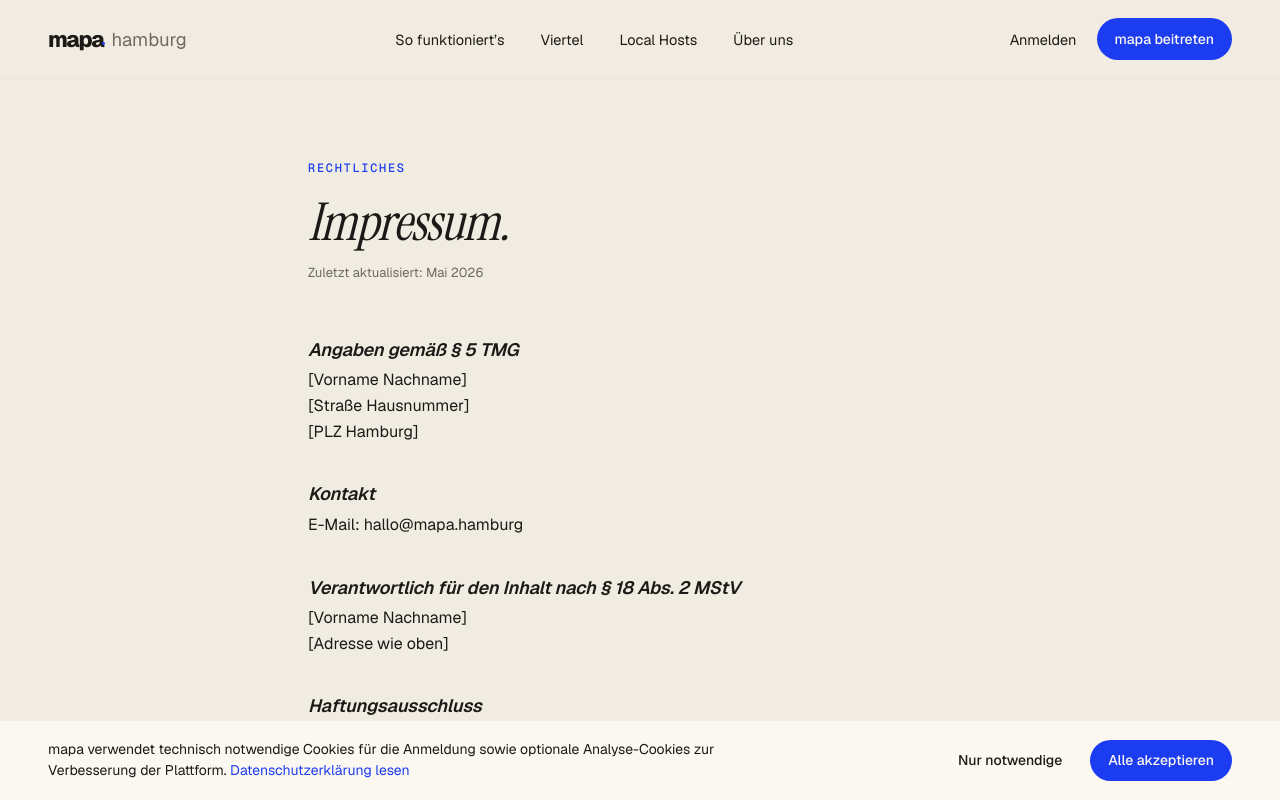
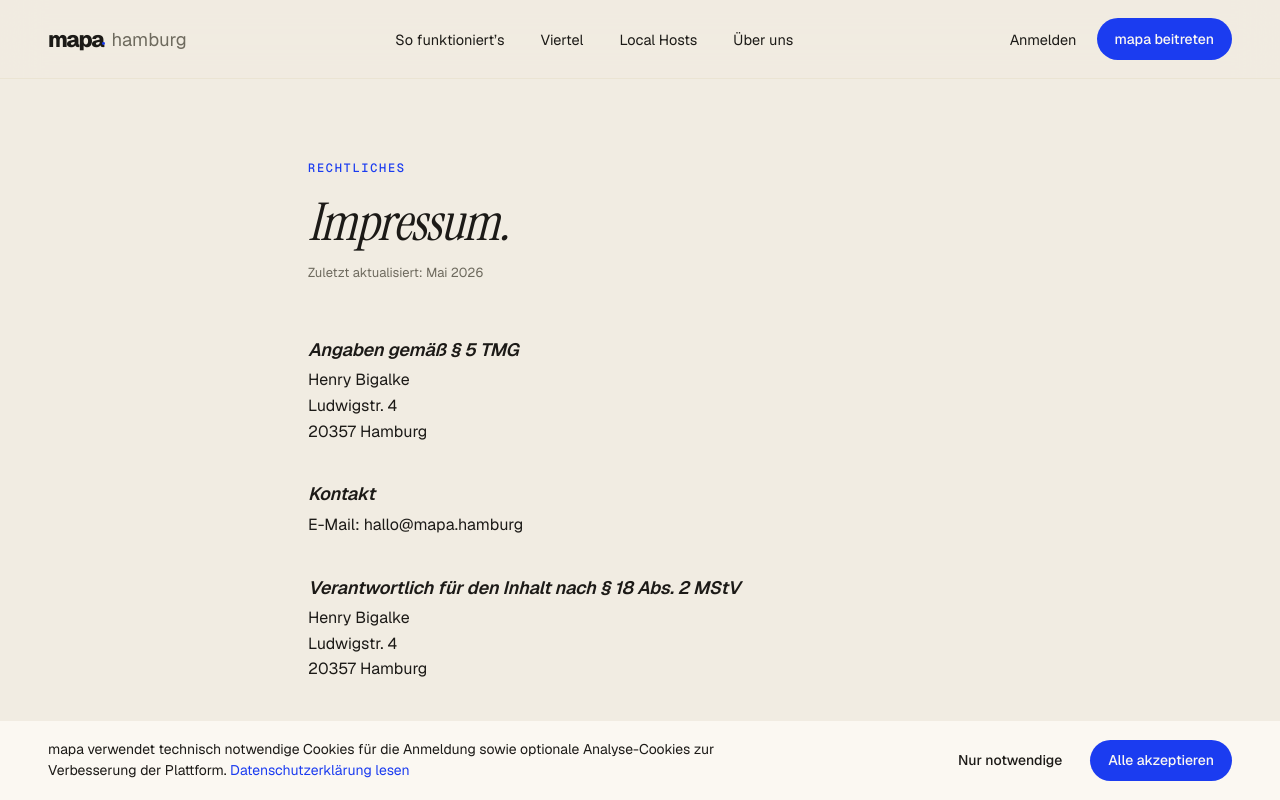
Before and after one commit to mapahamburg/mapa, a Next.js app: page /impressum in a window 1280 px wide. Shown: the top 800 px of the page. Built offline with nearby package versions, Linux system fonts and the light colour scheme.

Commit message:
legal: echte Angaben eingetragen — Henry Bigalke, Ludwigstr. 4, 20357 Hamburg
Co-Authored-By: Claude Sonnet 4.6 <noreply@anthropic.com>

```diff
--- a/app/datenschutz/page.tsx
+++ b/app/datenschutz/page.tsx
@@ -56,8 +56,8 @@ export default function DatenschutzPage() {
     <LegalLayout eyebrow="Rechtliches" title="Datenschutz." lastUpdated="Mai 2026">
       <h2 style={h2Style}>1. Verantwortlicher</h2>
       <p style={pStyle}>
-        Verantwortlicher im Sinne der Datenschutz-Grundverordnung (DSGVO) ist: [Vorname Nachname],
-        [Adresse], E-Mail: hallo@mapa.hamburg
+        Verantwortlicher im Sinne der Datenschutz-Grundverordnung (DSGVO) ist: Henry Bigalke,
+        Ludwigstr. 4, 20357 Hamburg, E-Mail: hallo@mapa.hamburg
       </p>
 
       <h2 style={h2Style}>2. Erhobene Daten</h2>
--- a/app/impressum/page.tsx
+++ b/app/impressum/page.tsx
@@ -22,11 +22,11 @@ export default function ImpressumPage() {
     <LegalLayout eyebrow="Rechtliches" title="Impressum." lastUpdated="Mai 2026">
       <h2 style={h2Style}>Angaben gemäß § 5 TMG</h2>
       <p style={pStyle}>
-        [Vorname Nachname]
+        Henry Bigalke
         <br />
-        [Straße Hausnummer]
+        Ludwigstr. 4
         <br />
-        [PLZ Hamburg]
+        20357 Hamburg
       </p>
 
       <h2 style={h2Style}>Kontakt</h2>
@@ -34,9 +34,11 @@ export default function ImpressumPage() {
 
       <h2 style={h2Style}>Verantwortlich für den Inhalt nach § 18 Abs. 2 MStV</h2>
       <p style={pStyle}>
-        [Vorname Nachname]
+        Henry Bigalke
         <br />
-        [Adresse wie oben]
+        Ludwigstr. 4
+        <br />
+        20357 Hamburg
       </p>
 
       <h2 style={h2Style}>Haftungsausschluss</h2>
```
